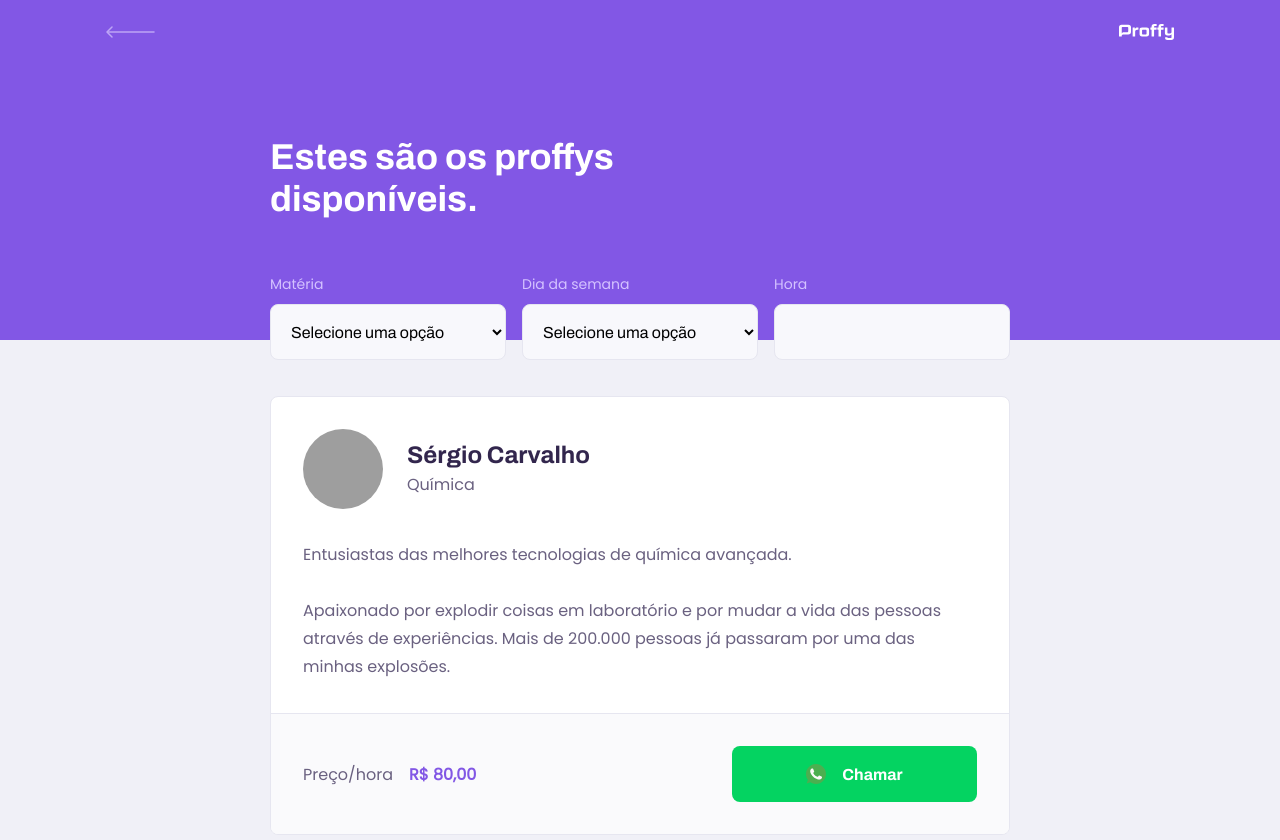
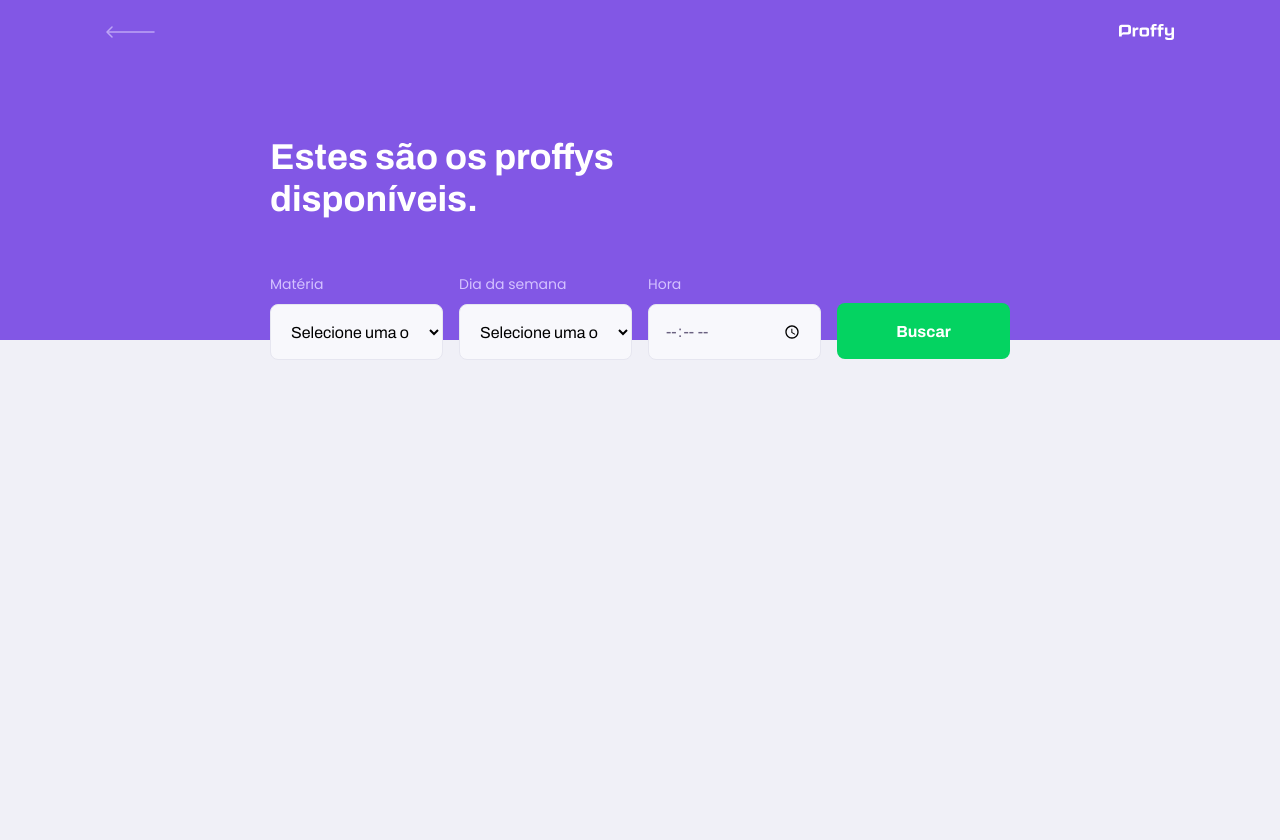
Before and after one commit to sergiocme/proffy, a React (Create React App) app in the folder web/: page /study in a window 1280 px wide. Shown: the top 840 px of the page. After the commit the page ends 800 px from the top, so only its background shows below. Built offline with nearby package versions, Linux system fonts and the light colour scheme; grey boxes are pictures that could not be loaded; the HTML template or start-up script is replaced by a standard one.

Commit message:
Fetch teachers using filters

```diff
--- a/web/src/pages/TeacherList/index.tsx
+++ b/web/src/pages/TeacherList/index.tsx
@@ -1,5 +1,8 @@
-import React from 'react';
+import React, { useState, useCallback } from 'react';
 import './styles.css';
+
+// Services
+import api from '../../services/api';
 
 // Components
 import PageHeader from '../../components/PageHeader';
@@ -8,6 +11,26 @@ import Input from '../../components/Input';
 import TeacherItem from '../../components/TeacherItem';
 
 function TeacherList() {
+  // State
+  const [subject, setSubject] = useState('');
+  const [weekDay, setWeekDay] = useState('');
+  const [time, setTime] = useState('');
+
+  const [teachers, setTeachers] = useState([]);
+
+  // Functions
+  const handleSearchTeachers = useCallback(() => {
+    api.get('/leassons', {
+      params: {
+        subject,
+        week_day: weekDay,
+        time,
+      },
+    }).then(({data}) => {
+      setTeachers(data);
+    });
+  }, [subject, weekDay, time]);
+
   return (
     <div id="page-teacher-list" className="container">
       <PageHeader title="Estes são os proffys disponíveis.">
@@ -15,6 +38,8 @@ function TeacherList() {
           <Select
             name="subject"
             label="Matéria"
+            value={subject}
+            onChange={(e) => setSubject(e.target.value)}
             options={[
               { value: 'Artes', label: 'Artes' },
               { value: 'Biologia', label: 'Biologia' },
@@ -32,6 +57,8 @@ function TeacherList() {
           <Select
             name="week_day"
             label="Dia da semana"
+            value={weekDay}
+            onChange={(e) => setWeekDay(e.target.value)}
             options={[
               { value: '1', label: 'Domingo' },
               { value: '2', label: 'Segunda' },
@@ -43,12 +70,20 @@ function TeacherList() {
             ]}
           />
 
-          <Input name="hour" label="Hora" />
+          <Input
+            name="hour"
+            label="Hora"
+            type="time"
+            value={time}
+            onChange={(e) => setTime(e.target.value)}
+          />
+
+          <button type="button" onClick={handleSearchTeachers}>Buscar</button>
         </form>
       </PageHeader>
 
       <main>
-        <TeacherItem />
+        {teachers.map((teacher) => <TeacherItem />)}
       </main>
     </div>
   );
--- a/web/src/pages/TeacherList/styles.css
+++ b/web/src/pages/TeacherList/styles.css
@@ -9,6 +9,31 @@
 
 #search-teachers label {
   color: var(--color-text-in-primary);
+}
+
+#search-teachers button {
+  display: flex;
+  justify-content: center;
+  align-items: center;
+
+  width: 100%;
+  height: 5.6rem;
+  margin-top: 3.2rem;
+
+  border: 0;
+  border-radius: 0.8rem;
+
+  font: 700 1.6rem Archivo;
+  text-decoration: none;
+  cursor: pointer;
+  background: var(--color-secundary);
+  color: var(--color-button-text);
+
+  transition: background-color 0.2s;
+}
+
+#search-teachers button:hover {
+  background: var(--color-secundary-dark);
 }
 
 #page-teacher-list main {
@@ -29,7 +54,7 @@
 
   #search-teachers {
     display: grid;
-    grid-template-columns: repeat(3, 1fr);
+    grid-template-columns: repeat(4, 1fr);
     column-gap: 16px;
     position: absolute;
     bottom: -20px;
```
